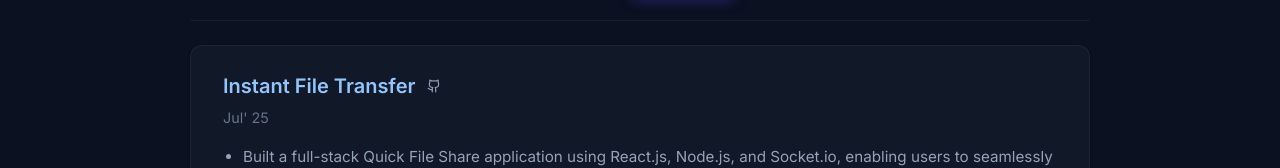
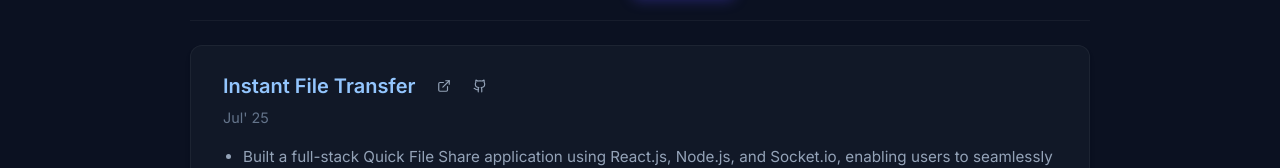
Before and after one commit to Shubham20040627/PortFolio, a React app: page / in a window 1280 px wide. Both pictures are taken after a click on the button "Projects". Shown: the part 1970-2138 px from the top of the page. Built offline with nearby package versions, Linux system fonts and the light colour scheme; the HTML template or start-up script is replaced by a standard one.

Commit message:
Update Project Live Links and add Resume demo icons

```diff
--- a/src/components/Projects.jsx
+++ b/src/components/Projects.jsx
@@ -16,7 +16,7 @@ const Projects = () => {
             description: "Built a full-stack quick file share application enabling users to seamlessly share files and communicate in real-time within private rooms. Integrated Socket.io architecture for bi-directional messaging and efficient binary file streaming without persistent cloud storage.",
             techStack: ["React", "Node.js", "Express", "Socket.io"],
             github: "https://github.com/Shubham20040627/QuickFileTransfer",
-            live: "https://quickfiletransfer-7cf9.onrender.com/",
+            live: "https://quick-file-transfer.vercel.app/",
             category: ['Full Stack', 'Web App'],
             image: iftImg
         },
--- a/src/components/Resume.jsx
+++ b/src/components/Resume.jsx
@@ -1,6 +1,6 @@
 import { useState } from 'react';
 import { motion, AnimatePresence } from 'framer-motion';
-import { Mail, Phone, Linkedin, Github } from 'lucide-react';
+import { Mail, Phone, Linkedin, Github, ExternalLink } from 'lucide-react';
 import './Resume.css';
 
 const Resume = () => {
@@ -125,7 +125,11 @@ const Resume = () => {
                         <div className="resume-card card-glass">
                             <div className="resume-card-header">
                                 <div>
-                                    <h3 className="project-title-resume">Instant File Transfer <a href="https://github.com/Shubham20040627/QuickFileTransfer" target="_blank" rel="noreferrer" className="link-icon"><Github size={14} /></a></h3>
+                                    <h3 className="project-title-resume">
+                                        Instant File Transfer
+                                        <a href="https://quick-file-transfer.vercel.app/" target="_blank" rel="noreferrer" className="link-icon" style={{ marginLeft: '10px' }}><ExternalLink size={14} /></a>
+                                        <a href="https://github.com/Shubham20040627/QuickFileTransfer" target="_blank" rel="noreferrer" className="link-icon" style={{ marginLeft: '10px' }}><Github size={14} /></a>
+                                    </h3>
                                     <p className="subtitle">Jul' 25</p>
                                 </div>
                             </div>
@@ -140,7 +144,11 @@ const Resume = () => {
                         <div className="resume-card card-glass">
                             <div className="resume-card-header">
                                 <div>
-                                    <h3 className="project-title-resume">AI Fitness Coach <a href="#" target="_blank" rel="noreferrer" className="link-icon"><Github size={14} /></a></h3>
+                                    <h3 className="project-title-resume">
+                                        AI Fitness Coach
+                                        <a href="https://fitbot-lno0.onrender.com/" target="_blank" rel="noreferrer" className="link-icon" style={{ marginLeft: '10px' }}><ExternalLink size={14} /></a>
+                                        <a href="https://github.com/Shubham20040627/Chat-Bot" target="_blank" rel="noreferrer" className="link-icon" style={{ marginLeft: '10px' }}><Github size={14} /></a>
+                                    </h3>
                                     <p className="subtitle">Mar' 25</p>
                                 </div>
                             </div>
@@ -155,7 +163,11 @@ const Resume = () => {
                         <div className="resume-card card-glass">
                             <div className="resume-card-header">
                                 <div>
-                                    <h3 className="project-title-resume">Study Planner <a href="https://github.com/Shubham20040627/studyplanner" target="_blank" rel="noreferrer" className="link-icon"><Github size={14} /></a></h3>
+                                    <h3 className="project-title-resume">
+                                        Study Planner
+                                        <a href="https://studyplanner-gold.vercel.app/" target="_blank" rel="noreferrer" className="link-icon" style={{ marginLeft: '10px' }}><ExternalLink size={14} /></a>
+                                        <a href="https://github.com/Shubham20040627/studyplanner" target="_blank" rel="noreferrer" className="link-icon" style={{ marginLeft: '10px' }}><Github size={14} /></a>
+                                    </h3>
                                     <p className="subtitle">Jan' 25</p>
                                 </div>
                             </div>
```
